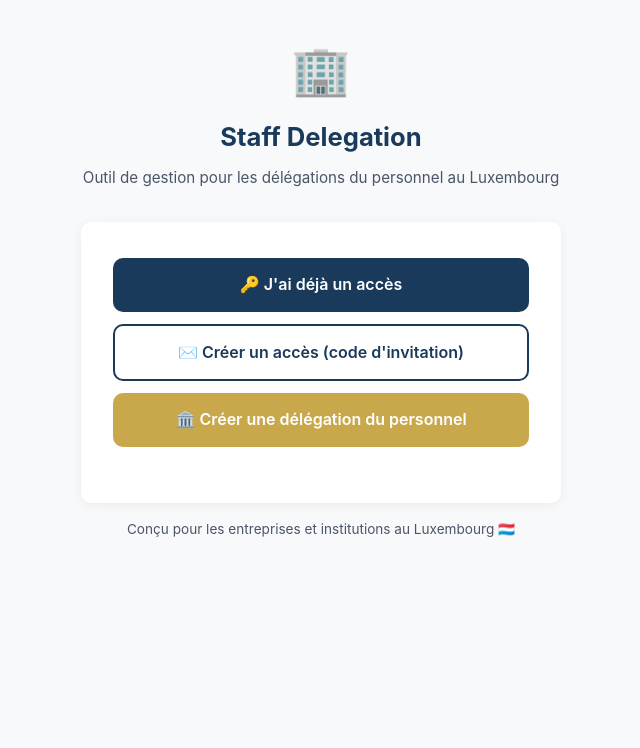
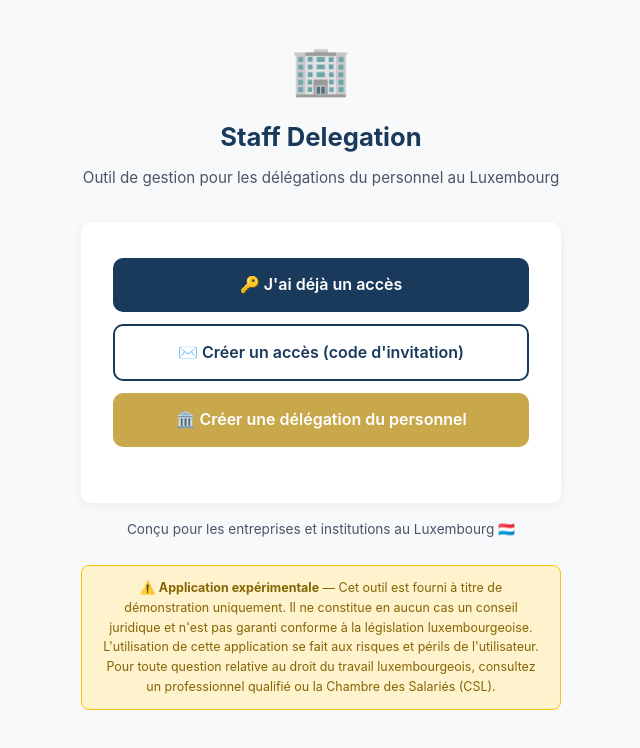
Before and after one commit to LostInTheBugs/StaffDPapp, a React (Vite) app in the folder frontend/: page / in a window 1280 px wide. Shown: the top 748 px of the page, without its empty margins (319-959 px from the left). Built offline with nearby package versions, Linux system fonts and the light colour scheme.

Commit message:
docs: disclaimer experimental sur landing page et README

```diff
--- a/frontend/src/pages/Landing.tsx
+++ b/frontend/src/pages/Landing.tsx
@@ -20,6 +20,9 @@ export default function Landing() {
       <p className="text-center mt-16" style={{ color: 'var(--gray-600)', fontSize: '.85rem' }}>
         {t('landing.footer')}
       </p>
+      <div style={{ background: '#fff3cd', border: '1px solid #ffc107', borderRadius: '8px', padding: '12px 16px', fontSize: '.78rem', color: '#856404', textAlign: 'center', maxWidth: '600px', margin: '24px auto 0' }}>
+        ⚠️ <strong>Application expérimentale</strong> — Cet outil est fourni à titre de démonstration uniquement. Il ne constitue en aucun cas un conseil juridique et n'est pas garanti conforme à la législation luxembourgeoise. L'utilisation de cette application se fait aux risques et périls de l'utilisateur. Pour toute question relative au droit du travail luxembourgeois, consultez un professionnel qualifié ou la Chambre des Salariés (CSL).
+      </div>
     </div>
   )
 }
```
Also changed, not shown: 1 other file (tests, documents, lock files or other folders).
